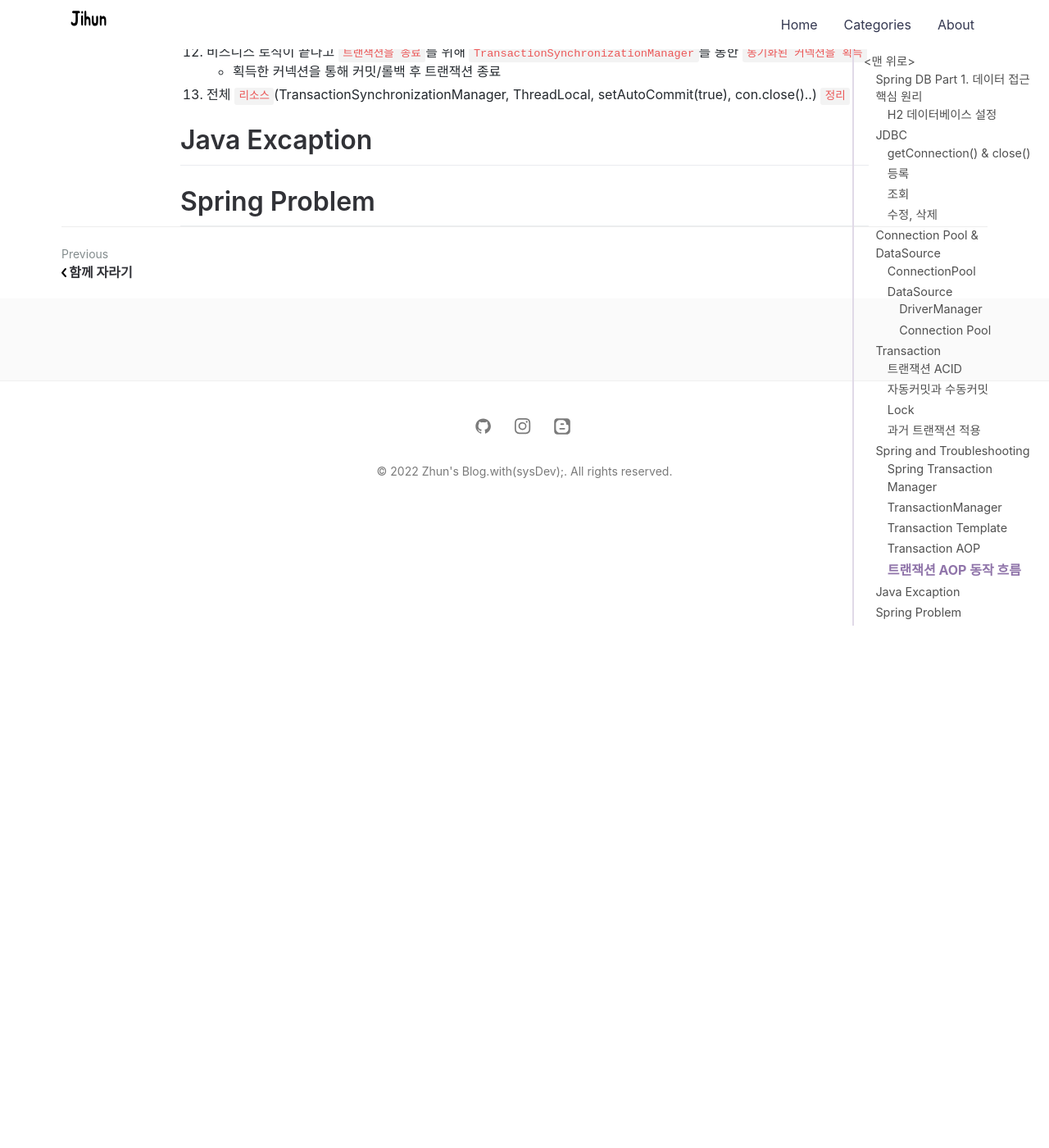
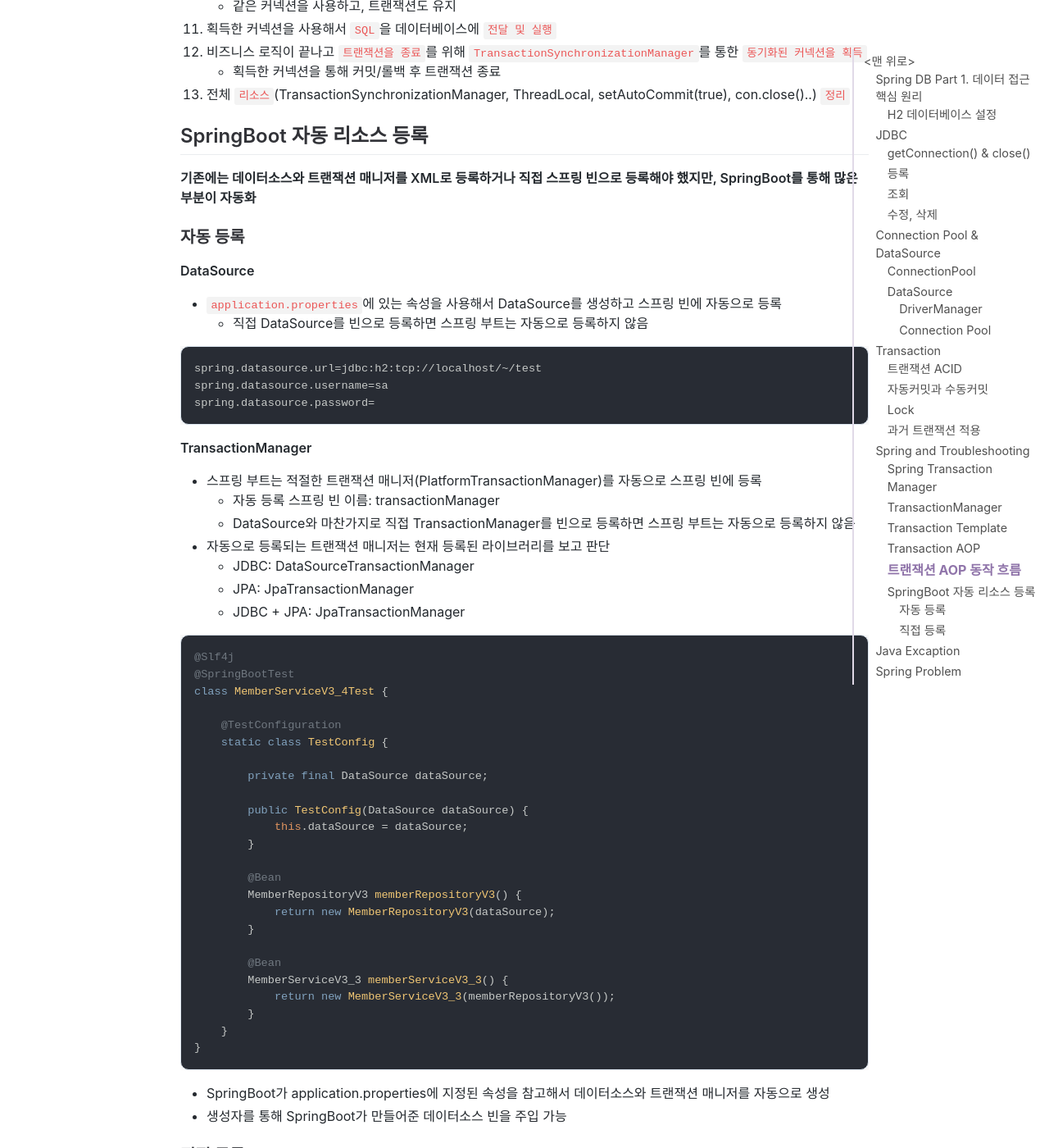
Before and after one commit to jihunparkme/jihunparkme.github.io, a Jekyll site: the page built from _posts/2022-08-08-Spring-DB-Part1.md, in a window 1280 px wide and 1400 px high, scrolled down 13876 px. Shown: the whole window at 82% size. Built offline with Jekyll 4.4.1, drawn with Linux system fonts in a browser that asks for light colours; nearby versions of some CDN libraries; comment, search, counter and statistics services are not loaded; some of the changed text lies outside the part shown.

Commit message:
[Spring & Transaction] 스프링 부트의 자동 리소스 등록

````diff
--- a/_posts/2022-08-08-Spring-DB-Part1.md
+++ b/_posts/2022-08-08-Spring-DB-Part1.md
@@ -572,6 +572,91 @@
     - 획득한 커넥션을 통해 커밋/롤백 후 트랜잭션 종료
 12. 전체 `리소스`(TransactionSynchronizationManager, ThreadLocal, setAutoCommit(true), con.close()..) `정리`
 
+## SpringBoot 자동 리소스 등록
+
+**기존에는 데이터소스와 트랜잭션 매니저를 XML로 등록하거나 직접 스프링 빈으로 등록해야 했지만, SpringBoot를 통해 많은 부분이 자동화**
+
+### 자동 등록
+
+**DataSource**
+
+- `application.properties`에 있는 속성을 사용해서 DataSource를 생성하고 스프링 빈에 자동으로 등록
+  - 직접 DataSource를 빈으로 등록하면 스프링 부트는 자동으로 등록하지
+않음
+
+```properties
+spring.datasource.url=jdbc:h2:tcp://localhost/~/test
+spring.datasource.username=sa
+spring.datasource.password=
+```
+
+**TransactionManager**
+
+- 스프링 부트는 적절한 트랜잭션 매니저(PlatformTransactionManager)를 자동으로 스프링 빈에 등록
+  - 자동 등록 스프링 빈 이름: transactionManager
+  - DataSource와 마찬가지로 직접 TransactionManager를 빈으로 등록하면 스프링 부트는 자동으로 등록하지 않음
+- 자동으로 등록되는 트랜잭션 매니저는 현재 등록된 라이브러리를 보고 판단
+  - JDBC: DataSourceTransactionManager
+  - JPA: JpaTransactionManager
+  - JDBC + JPA: JpaTransactionManager
+
+```java
+@Slf4j
+@SpringBootTest
+class MemberServiceV3_4Test {
+
+    @TestConfiguration
+    static class TestConfig {
+
+        private final DataSource dataSource;
+
+        public TestConfig(DataSource dataSource) {
+            this.dataSource = dataSource;
+        }
+
+        @Bean
+        MemberRepositoryV3 memberRepositoryV3() {
+            return new MemberRepositoryV3(dataSource);
+        }
+
+        @Bean
+        MemberServiceV3_3 memberServiceV3_3() {
+            return new MemberServiceV3_3(memberRepositoryV3());
+        }
+    }
+}
+```
+
+- SpringBoot가 application.properties에 지정된 속성을 참고해서 데이터소스와 트랜잭션 매니저를 자동으로 생성
+- 생성자를 통해 SpringBoot가 만들어준 데이터소스 빈을 주입 가능
+
+### 직접 등록
+
+```java
+@TestConfiguration
+static class TestConfig {
+    @Bean
+    DataSource dataSource() {
+        return new DriverManagerDataSource(URL, USERNAME, PASSWORD);
+    }
+
+    @Bean
+    PlatformTransactionManager transactionManager() {
+        return new DataSourceTransactionManager(dataSource());
+    }
+
+    @Bean
+    MemberRepositoryV3 memberRepositoryV3() {
+        return new MemberRepositoryV3(dataSource());
+    }
+
+    @Bean
+    MemberServiceV3_3 memberServiceV3_3() {
+        return new MemberServiceV3_3(memberRepositoryV3());
+    }
+}
+```
+
 # Java Excaption
 
 # Spring Problem
````
